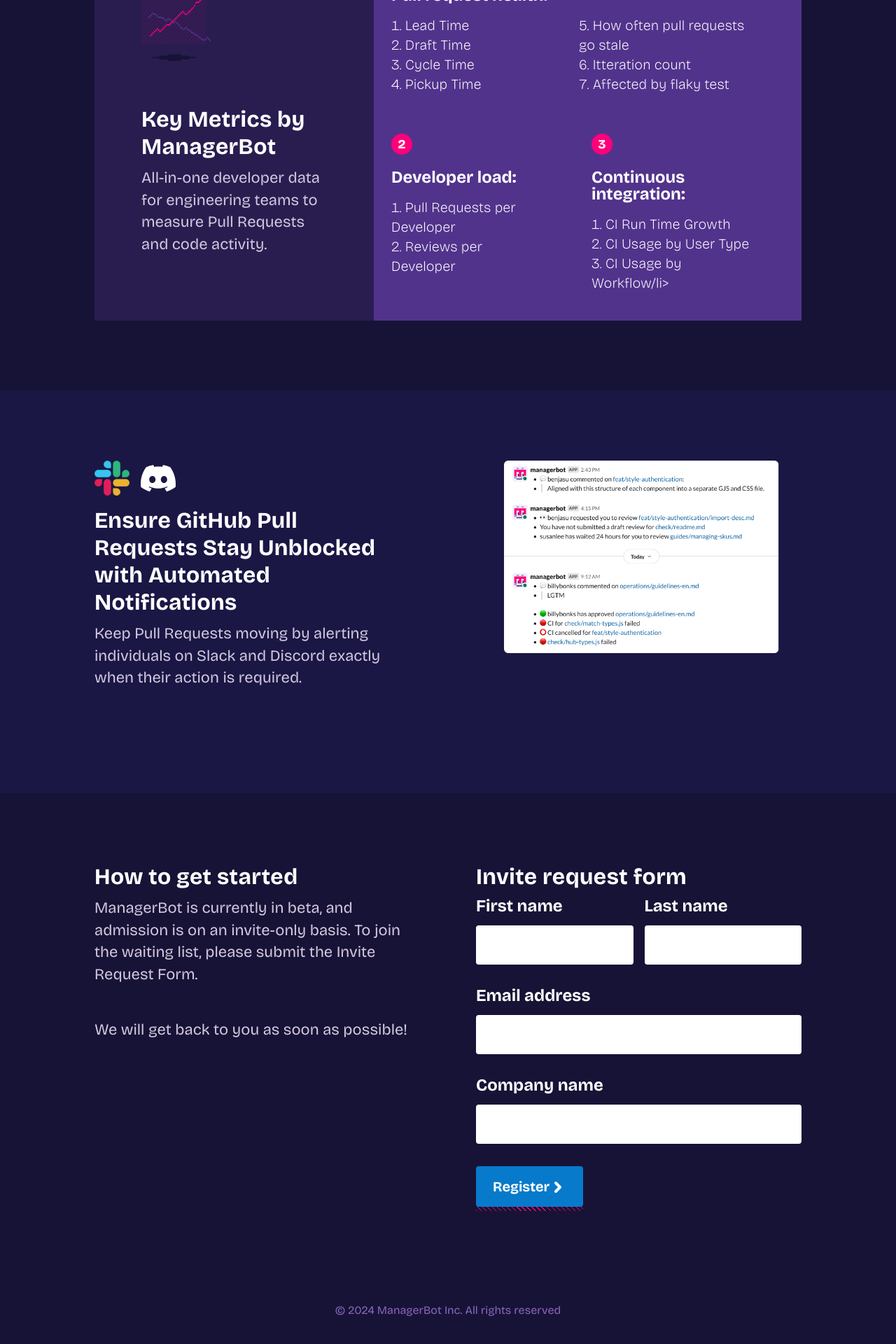
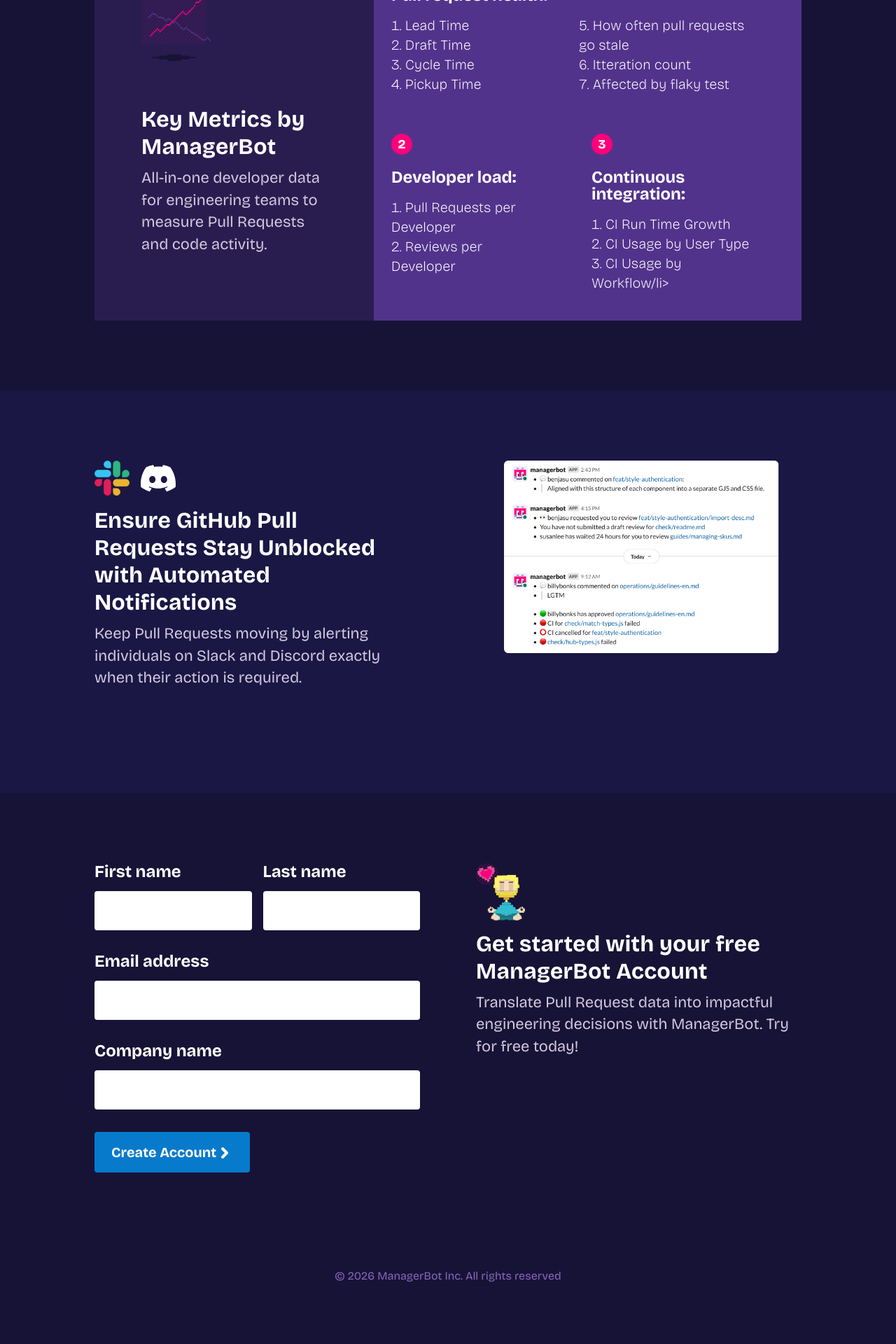
Before and after one commit to Hyper-Unearthing/hyper-unearthing.github.io, a Jekyll site: the page built from index.html, in a window 1280 px wide. Shown: the part 2406-4326 px from the top of the page at 70% size. Built offline with Jekyll 4.4.1, drawn with Linux system fonts in a browser that asks for light colours; after the commit the page ends 4277 px from its top, so only the background shows below that.

Commit message:
feat: getting started

```diff
--- a/assets/main.css
+++ b/assets/main.css
@@ -35,6 +35,12 @@
   background-color: var(--royal-900);
 }
 
+.getting-started {
+  .happy-dev {
+    width: 70px;
+    height: auto;
+  }
+}
 .new-way {
   --section-background-color: var(--royal-900);
 }
--- a/index.html
+++ b/index.html
@@ -121,16 +121,8 @@
     </section>
 </div>
 <div class="colomnar-layout getting-started">
+
   <section>
-    <h2>How to get started</h2>
-    <p>
-      ManagerBot is currently in beta, and admission is on an invite-only basis.
-      To join the waiting list, please submit the Invite Request Form.
-    </p>
-    <p>We will get back to you as soon as possible!</p>
-  </section>
-  <section>
-    <h2>Invite request form</h2>
     <form
       action="https://app.managerbot.dev/authentication/register"
       method="GET"
@@ -200,13 +192,20 @@
       </div>
 
       <button class="button cta">
-        Register
+          Create Account
         <i><img src="assets/images/angle.svg" alt="" /></i>
-        <div class="stripes"></div>
       </button>
     </form>
   </section>
+  <section>
+      <img class="happy-dev" src="assets/images/happy-dev.svg" />
+    <h2>Get started with your free ManagerBot Account</h2>
+    <p>
+        Translate Pull Request data into impactful engineering decisions with ManagerBot.
+        Try for free today!
+    </p>
+  </section>
 </div>
 <div class="footer">
-  <span>© 2024 ManagerBot Inc. All rights reserved</span>
+  <span>© 2026 ManagerBot Inc. All rights reserved</span>
 </div>
```
